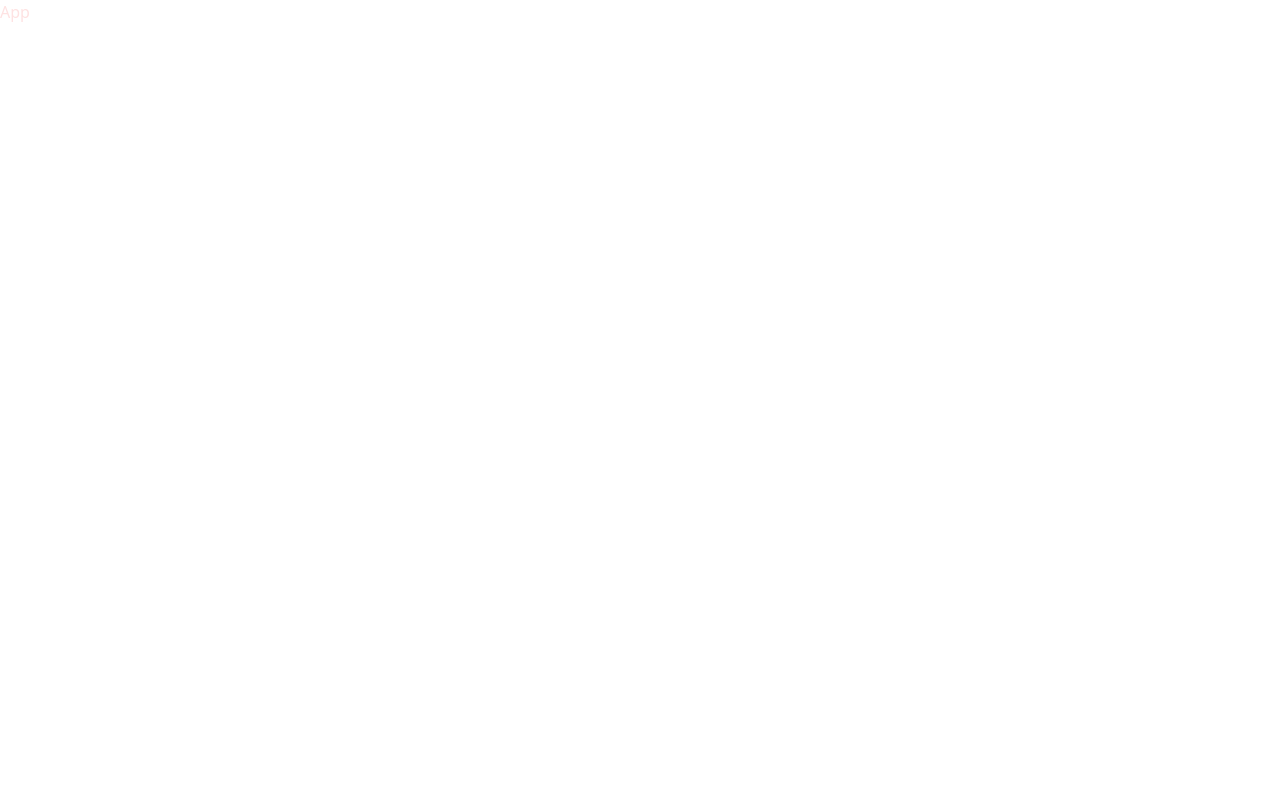
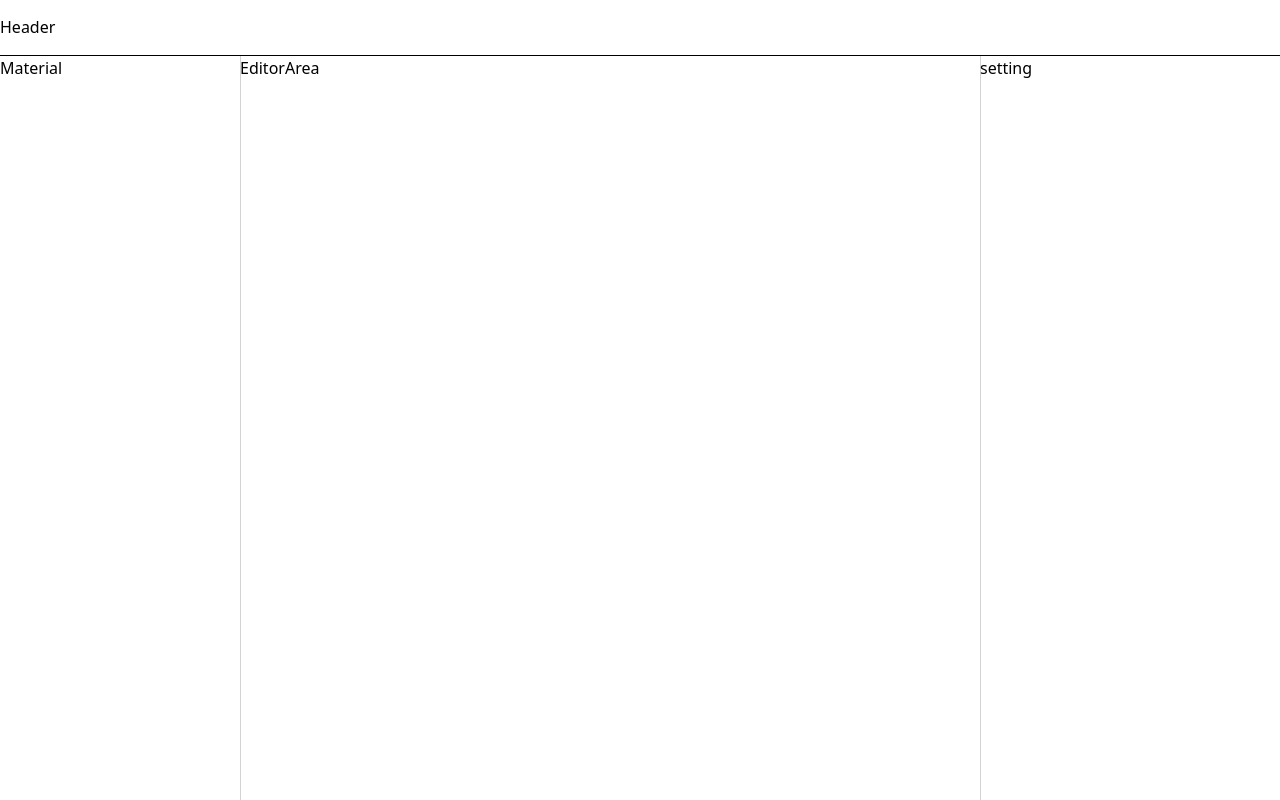
Before and after one commit to everywangBUG/lowcode-editor, a React (Vite) app: page / in a window 1280 px wide. Built offline with nearby package versions, Linux system fonts and the light colour scheme.

Commit message:
feat: layout

```diff
--- a/package.json
+++ b/package.json
@@ -10,8 +10,10 @@
     "preview": "vite preview"
   },
   "dependencies": {
+    "allotment": "1.20.2",
     "react": "^18.3.1",
-    "react-dom": "^18.3.1"
+    "react-dom": "^18.3.1",
+    "zustand": "5.0.3"
   },
   "devDependencies": {
     "@eslint/js": "^9.9.0",
--- a/src/App.tsx
+++ b/src/App.tsx
@@ -1,6 +1,9 @@
 import { FC } from 'react'
+import { LowcodeEditor } from './view/lowcodeEditor'
 export const App: FC = () => {
   return (
-    <div className="text-red-100">App</div>
+    <>
+      <LowcodeEditor />
+    </>
   )
 }
--- /dev/null
+++ b/src/components/EditorArea.tsx
@@ -0,0 +1,6 @@
+import { FC } from 'react'
+export const Editor: FC = () => {
+  return (
+    <div>Editor</div>
+  )
+}
--- /dev/null
+++ b/src/components/Header.tsx
@@ -0,0 +1,6 @@
+import { FC } from 'react'
+export const Header: FC = () => {
+  return (
+    <div>Header</div>
+  )
+}
--- /dev/null
+++ b/src/components/Material.tsx
@@ -0,0 +1,6 @@
+import { FC } from 'react'
+export const Material: FC = () => {
+  return (
+    <div>Material</div>
+  )
+}
--- /dev/null
+++ b/src/components/Setting.tsx
@@ -0,0 +1,6 @@
+import { FC } from 'react'
+export const Setting: FC = () => {
+  return (
+    <div>Setting</div>
+  )
+}
--- /dev/null
+++ b/src/view/lowcodeEditor.tsx
@@ -0,0 +1,24 @@
+import { Allotment } from 'allotment'
+import 'allotment/dist/style.css';
+import { FC } from 'react'
+
+export const LowcodeEditor: FC = () => {
+  return (
+    <div className="h-screen flex flex-col">
+      <div className="h-[60px] flex items-center border-b-[1px] border-[#000]">
+        Header
+      </div>
+      <Allotment>
+        <Allotment.Pane preferredSize={240} maxSize={300} minSize={200}>
+          Material
+        </Allotment.Pane>
+        <Allotment.Pane>
+          EditorArea
+        </Allotment.Pane>
+        <Allotment.Pane preferredSize={300} maxSize={500} minSize={300}>
+          setting
+        </Allotment.Pane>
+      </Allotment>
+    </div>
+  )
+}
```
Also changed, not shown: 1 other file (tests, documents, lock files or other folders).
